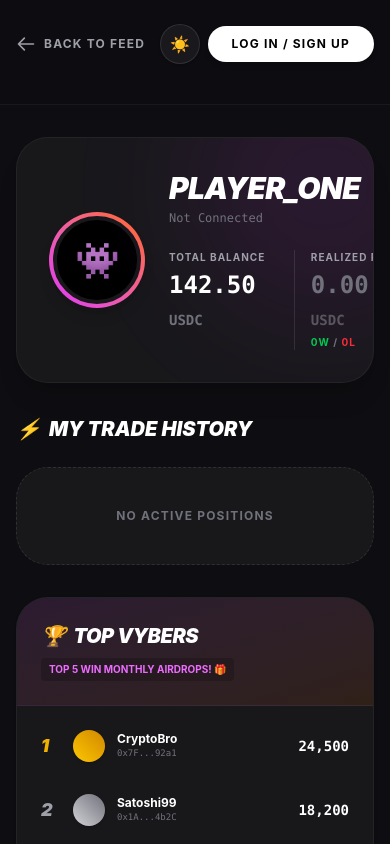
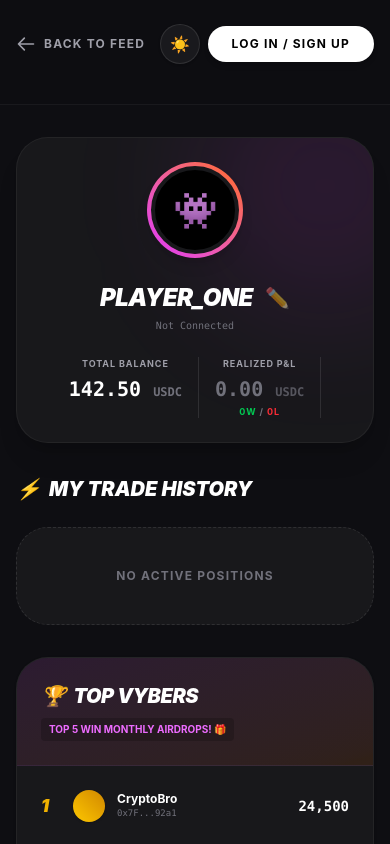
Before and after one commit to deorodesign/vibecheck, a Next.js app: page /profile in a window 390 px wide. Shown: the top 844 px of the page. Built offline with nearby package versions, Linux system fonts and the light colour scheme.

Commit message:
Update page.tsx
fix mobile profile name

```diff
--- a/app/profile/page.tsx
+++ b/app/profile/page.tsx
@@ -163,41 +163,46 @@ export default function Profile() {
 
         <div className="w-full lg:flex-1 flex flex-col gap-8">
 
-          <div className="w-full bg-white dark:bg-[#18181b] rounded-[2rem] border border-zinc-200 dark:border-white/5 shadow-xl p-8 md:p-10 relative overflow-hidden flex items-center gap-6 md:gap-8">
+          <div className="w-full bg-white dark:bg-[#18181b] rounded-[2rem] border border-zinc-200 dark:border-white/5 shadow-xl p-6 md:p-10 relative overflow-hidden flex flex-col md:flex-row items-center gap-6 md:gap-8">
              <div className="absolute top-0 right-0 w-64 h-64 bg-fuchsia-500/10 rounded-full blur-3xl -mr-20 -mt-20 pointer-events-none"></div>
-             <div className="w-24 h-24 md:w-32 md:h-32 rounded-full p-1 bg-gradient-to-tr from-fuchsia-500 to-orange-500 shadow-lg shrink-0">
+
+             <div className="w-24 h-24 md:w-32 md:h-32 rounded-full p-1 bg-gradient-to-tr from-fuchsia-500 to-orange-500 shadow-lg shrink-0 z-10">
                 {avatarUrl ? (
                   <img src={avatarUrl} alt="User Avatar" className="w-full h-full rounded-full object-cover border-4 border-white dark:border-[#18181b]" />
                 ) : (
                   <div className="w-full h-full rounded-full bg-zinc-900 dark:bg-black border-4 border-white dark:border-[#18181b] flex items-center justify-center text-4xl md:text-5xl">👾</div>
                 )}
              </div>
-             <div className="flex flex-col z-10">
-               <h1 className="text-3xl md:text-4xl font-black italic uppercase text-zinc-900 dark:text-white flex items-center gap-3 tracking-tight mb-1">
-                 {nickname}
-                 <button onClick={openSettings} className="text-xl md:text-2xl opacity-50 hover:opacity-100 hover:scale-110 transition-all cursor-pointer">✏️</button>
-               </h1>
-               <p className="text-xs font-mono text-zinc-500 mb-6">{shortAddress(walletAddress)}</p>
 
-               <div className="flex gap-4">
+             <div className="flex flex-col z-10 w-full overflow-hidden items-center md:items-start text-center md:text-left">
+               <div className="flex flex-wrap items-center justify-center md:justify-start gap-3 mb-1 w-full">
+                 <h1 className="text-2xl md:text-4xl font-black italic uppercase text-zinc-900 dark:text-white tracking-tight break-all">
+                   {nickname}
+                 </h1>
+                 <button onClick={openSettings} className="text-xl md:text-2xl opacity-50 hover:opacity-100 hover:scale-110 transition-all cursor-pointer shrink-0">✏️</button>
+               </div>
+
+               <p className="text-[10px] md:text-xs font-mono text-zinc-500 mb-6">{shortAddress(walletAddress)}</p>
+
+               <div className="flex flex-wrap justify-center md:justify-start gap-4 md:gap-8 w-full">
                  <div>
-                   <p className="text-[10px] text-zinc-400 font-bold uppercase tracking-widest mb-1">Total Balance</p>
-                   <p className="text-2xl font-mono font-black text-zinc-900 dark:text-white">{balance.toFixed(2)} <span className="text-sm font-bold text-zinc-500">USDC</span></p>
+                   <p className="text-[9px] md:text-[10px] text-zinc-400 font-bold uppercase tracking-widest mb-1">Total Balance</p>
+                   <p className="text-xl md:text-2xl font-mono font-black text-zinc-900 dark:text-white">{balance.toFixed(2)} <span className="text-xs md:text-sm font-bold text-zinc-500">USDC</span></p>
                  </div>
 
-                 <div className="pl-4 border-l border-zinc-200 dark:border-white/10">
-                   <p className="text-[10px] text-zinc-400 font-bold uppercase tracking-widest mb-1">Realized P&L</p>
+                 <div className="px-4 border-x md:border-r-0 border-zinc-200 dark:border-white/10">
+                   <p className="text-[9px] md:text-[10px] text-zinc-400 font-bold uppercase tracking-widest mb-1">Realized P&L</p>
                    <div className="flex flex-col">
-                     <span className={`text-2xl font-mono font-black ${totalPnL > 0 ? 'text-green-500' : totalPnL < 0 ? 'text-red-500' : 'text-zinc-500'}`}>
-                       {totalPnL > 0 ? '+' : ''}{totalPnL.toFixed(2)} <span className="text-sm font-bold opacity-70">USDC</span>
+                     <span className={`text-xl md:text-2xl font-mono font-black ${totalPnL > 0 ? 'text-green-500' : totalPnL < 0 ? 'text-red-500' : 'text-zinc-500'}`}>
+                       {totalPnL > 0 ? '+' : ''}{totalPnL.toFixed(2)} <span className="text-xs md:text-sm font-bold opacity-70">USDC</span>
                      </span>
-                     <span className="text-[10px] font-bold mt-0.5 tracking-widest text-zinc-500">
+                     <span className="text-[9px] font-bold mt-0.5 tracking-widest text-zinc-500">
                        <span className="text-green-500">{wins}W</span> / <span className="text-red-500">{losses}L</span>
                      </span>
                    </div>
                  </div>
 
-                 <div className="pl-4 border-l border-zinc-200 dark:border-white/10 hidden sm:block">
+                 <div className="hidden sm:block">
                    <p className="text-[10px] text-zinc-400 font-bold uppercase tracking-widest mb-1">Positions</p>
                    <p className="text-2xl font-mono font-black text-zinc-900 dark:text-white">{totalPositions}</p>
                  </div>
@@ -313,7 +318,6 @@ export default function Profile() {
                     </div>
                   </div>
                   <div className="flex flex-col items-end">
-                    {/* OPRAVA: toLocaleString('en-US') */}
                     <span className={`font-black font-mono text-sm ${user.id === 'me' ? 'text-fuchsia-600 dark:text-fuchsia-400' : 'text-zinc-900 dark:text-white'}`}>{user.points.toLocaleString('en-US')}</span>
                   </div>
                 </div>
```
